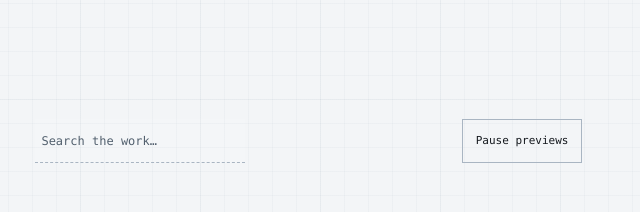
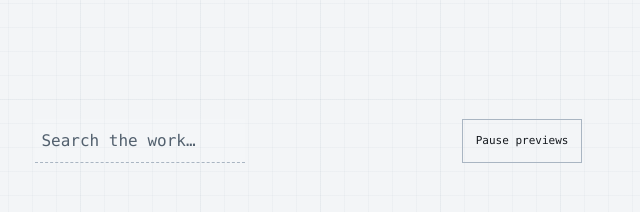
Before and after one commit to bremchevy/raji-ayatullah-website, a plain HTML site: page index.html in a window 1280 px wide. Shown: the part 1581-1793 px from the top of the page, 640-1280 px from the left. Drawn offline with Linux system fonts and the light colour scheme.

Commit message:
Prevent Safari search focus from zooming preview controls
Co-Authored-By: M EE <bremchevy@gmail.com>

```diff
--- a/assets/site.css
+++ b/assets/site.css
@@ -541,7 +541,7 @@ img {
   background: #ffffff12;
   padding: 10px 6px;
   border-radius: 0;
-  font: 12px var(--mono);
+  font: 16px var(--mono);
 }
 .work-search input::placeholder {
   color: var(--muted);
```
